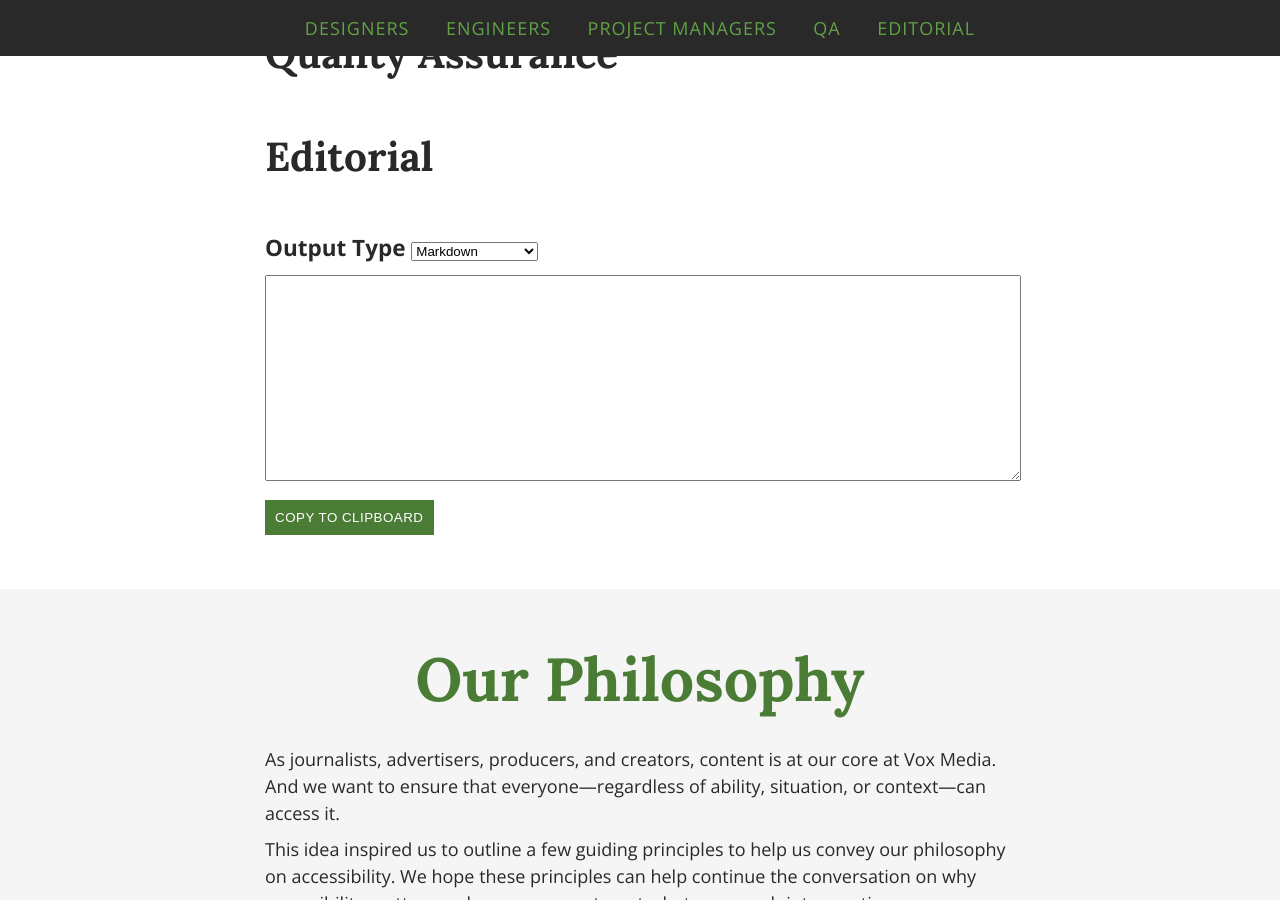
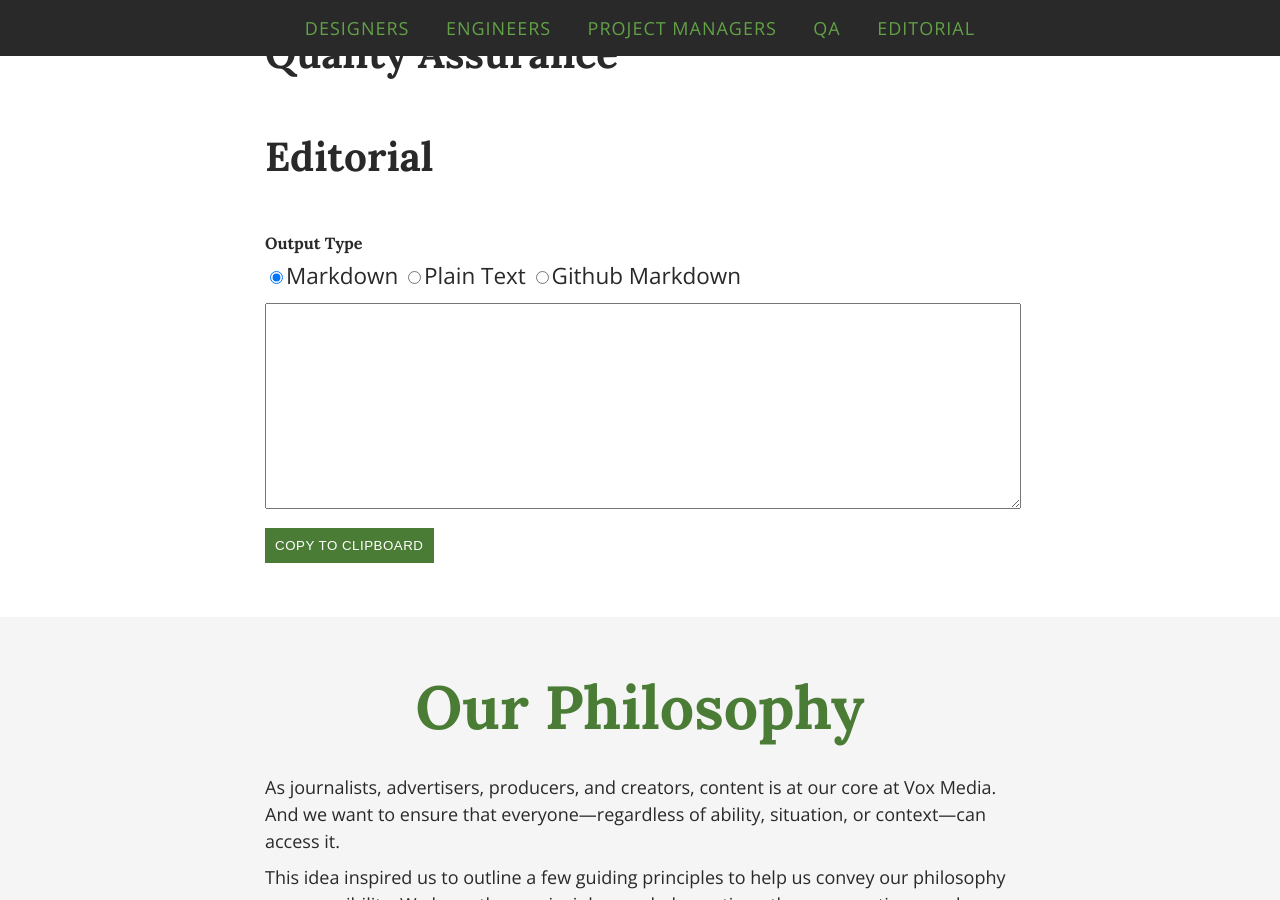
Before and after one commit to voxmedia/accessibility, a Jekyll site: the page built from index.html, in a window 1280 px wide and 900 px high, scrolled down 2850 px. Built offline with Jekyll 4.4.1, drawn with Linux system fonts in a browser that asks for light colours.

Commit message:
change select to radio buttons

```diff
--- a/_includes/output.html
+++ b/_includes/output.html
@@ -1,11 +1,8 @@
 <div class="l-segment">
-  <label class="c-guidelines__output-label" for="output">Output Type
-    <select id="output" name="output">
-      <option value="markdown">Markdown</option>
-      <option value="plaintext">Plain Text</option>
-      <option value="github">Github Markdown</option>
-    </select>
-  </label>
+  <h2 class="c-guidelines__output-label" for="output">Output Type</h2>
+  <label><input type="radio" name="output_type" value="markdown" checked>Markdown</label>
+  <label><input type="radio" name="output_type" value="plaintext">Plain Text</label>
+  <label><input type="radio" name="output_type" value="github">Github Markdown</label>
   <textarea readonly class="preview-box" id="preview_box"></textarea>
   <button type="button" class="c-guidelines__copy" data-clipboard-target="#preview_box">Copy to clipboard</button>
 </div>
```
